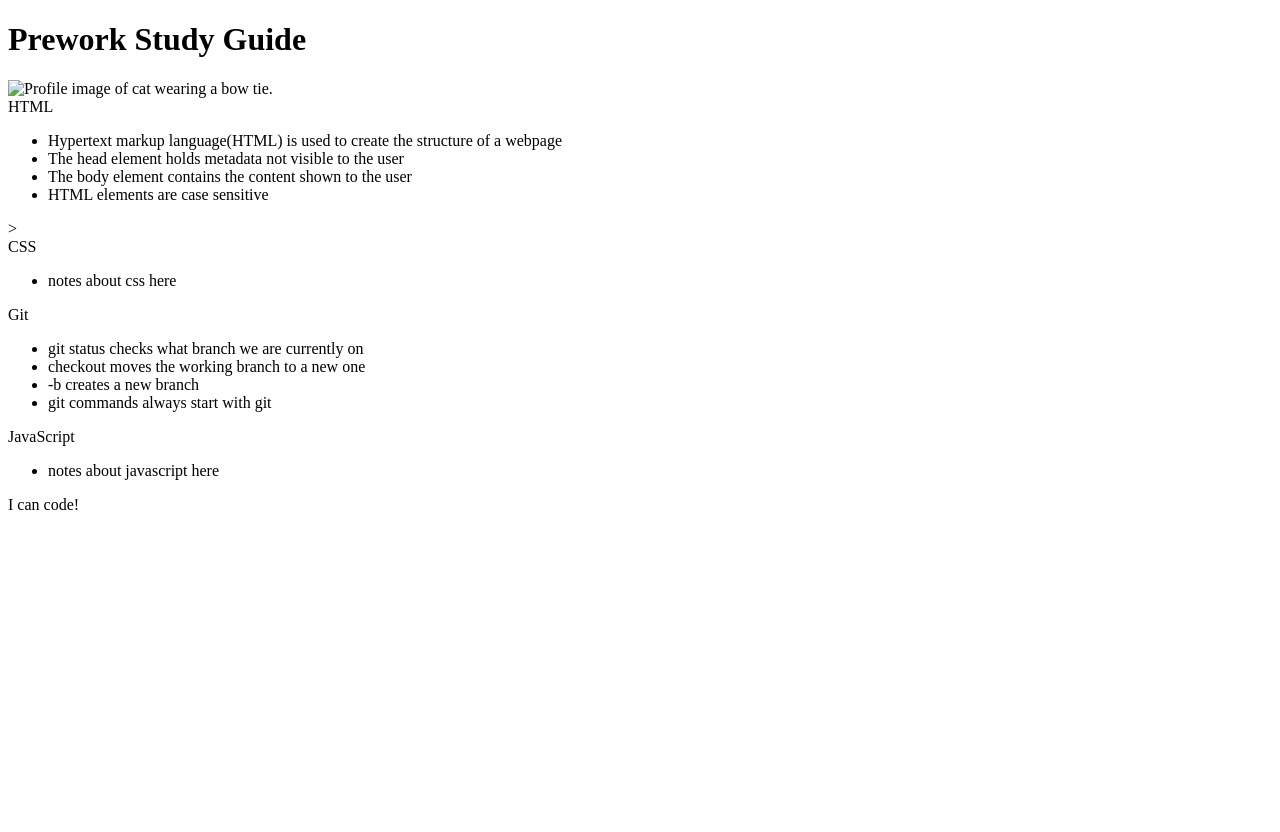
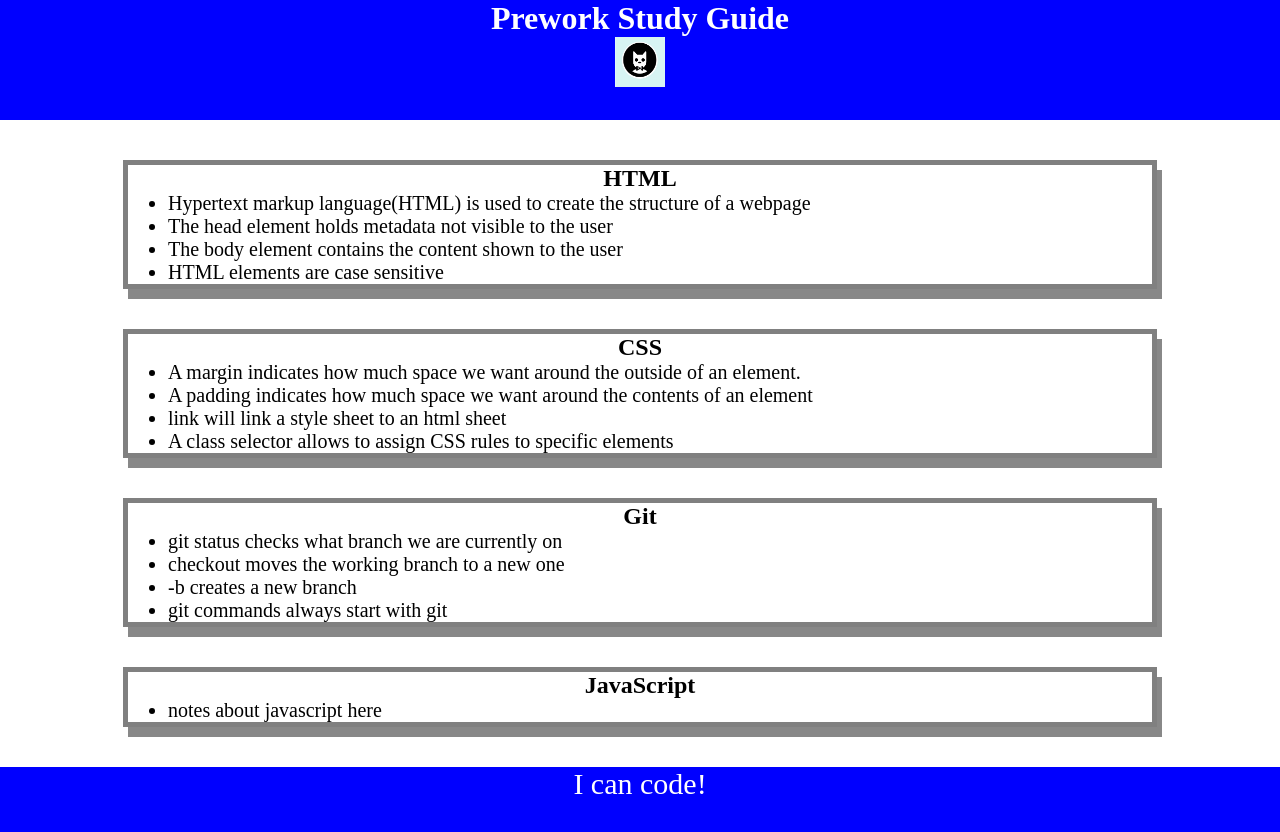
Before and after one commit to cspecialblackberry/prework-study-guide, a plain HTML site: page prework-study-guide/index.html in a window 1280 px wide. Before the commit the page ends 800 px from the top, so only its background shows below. Drawn offline with Linux system fonts and the light colour scheme.

Commit message:
added CS to project

```diff
--- /dev/null
+++ b/prework-study-guide/assets/style.css
@@ -0,0 +1,36 @@
+* {
+    margin: 0;
+    padding: 0;
+}
+header,
+footer{
+  width: 100%;
+  height: 120px;
+  background-color: blue;
+  color: white;
+}
+h1,
+h2 {
+   text-align: center
+}
+img{
+    display: block;
+    height: 50px;
+    width: 50px;
+    margin-left: auto;
+    margin-right: auto;
+}
+ul {
+    padding-left: 40px;
+    font-size: 20px;
+}
+p{
+    text-align: center;
+    font-size: 30px;
+}
+.card {
+    width: 80%;
+    margin: 40px auto;
+    border: 5px solid gray;
+    box-shadow: 5px 10px #888888;
+}
--- a/prework-study-guide/index.html
+++ b/prework-study-guide/index.html
@@ -4,6 +4,7 @@
     <meta charset="UTF-8" />
     <meta http-equiv="X-UA-Compatible" content="IE=edge" />
     <meta name="viewport" content="width=device-width, initial-scale=1.0" />
+    <link rel="stylesheet" href="./assets/style.css">
     <title>Prework Study Guide</title>
   </head>
   <body>
@@ -11,8 +12,9 @@
       <h1>Prework Study Guide</h1>
       <img src="./assets/bowtie-cat.png" alt="Profile image of cat wearing a bow tie." />
     </header>
+
     <main>
-      <section class="card" id="html-section"
+      <section class="card" id="html-section">
         <h2>HTML</h2>
         <ul>
           <li>Hypertext markup language(HTML) is used to create the structure of a webpage</li>
@@ -20,14 +22,17 @@
           <li>The body element contains the content shown to the user</li>
           <li>HTML elements are case sensitive</li>
         </ul>
-      </section>>
-      <section class="card" id="css-section"
+      </section>
+      <section class="card" id="css-section">
         <h2>CSS</h2>
         <ul>
-          <li>notes about css here</li>
+          <li>A margin indicates how much space we want around the outside of an element.</li>
+          <li>A padding indicates how much space we want around the contents of an element</li>
+          <li>link will link a style sheet to an html sheet</li>
+          <li>A class selector allows to assign CSS rules to specific elements</li>
         </ul>
       </section>
-      <section class="card" id="git-section"
+      <section class="card" id="git-section">
         <h2>Git</h2>
         <ul>
           <li>git status checks what branch we are currently on</li>
@@ -36,7 +41,7 @@
           <li>git commands always start with git</li>
         </ul>
       </section>
-      <section class="card" id="JavaScript-section"
+      <section class="card" id="JavaScript-section">
         <h2>JavaScript</h2>
         <ul>
           <li>notes about javascript here</li>
```
Also changed, not shown: prework-study-guide/assets/bowtie-cat.png (added).
